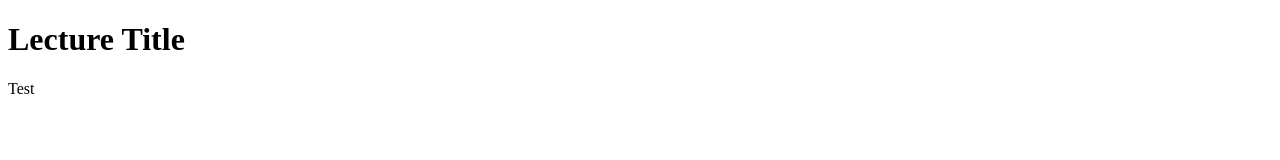
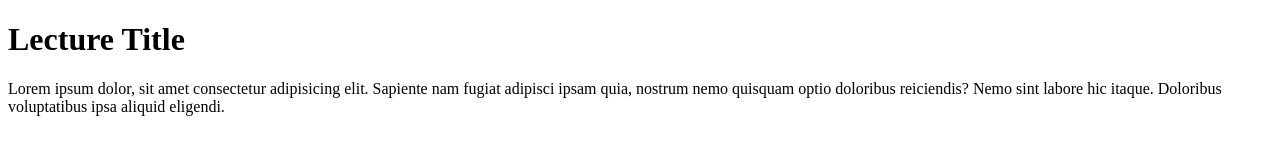
Before and after one commit to AlexVencSantos/meu-portfolio, a plain HTML site: page index.html in a window 1280 px wide. Drawn offline with Linux system fonts and the light colour scheme.

Commit message:
Update_Index

```diff
--- a/index.html
+++ b/index.html
@@ -7,6 +7,6 @@
 </head>
 <body>
     <h1>Lecture Title</h1>
-    <p>Test</p>
+    <p>Lorem ipsum dolor, sit amet consectetur adipisicing elit. Sapiente nam fugiat adipisci ipsam quia, nostrum nemo quisquam optio doloribus reiciendis? Nemo sint labore hic itaque. Doloribus voluptatibus ipsa aliquid eligendi.</p>
 </body>
 </html>
```
